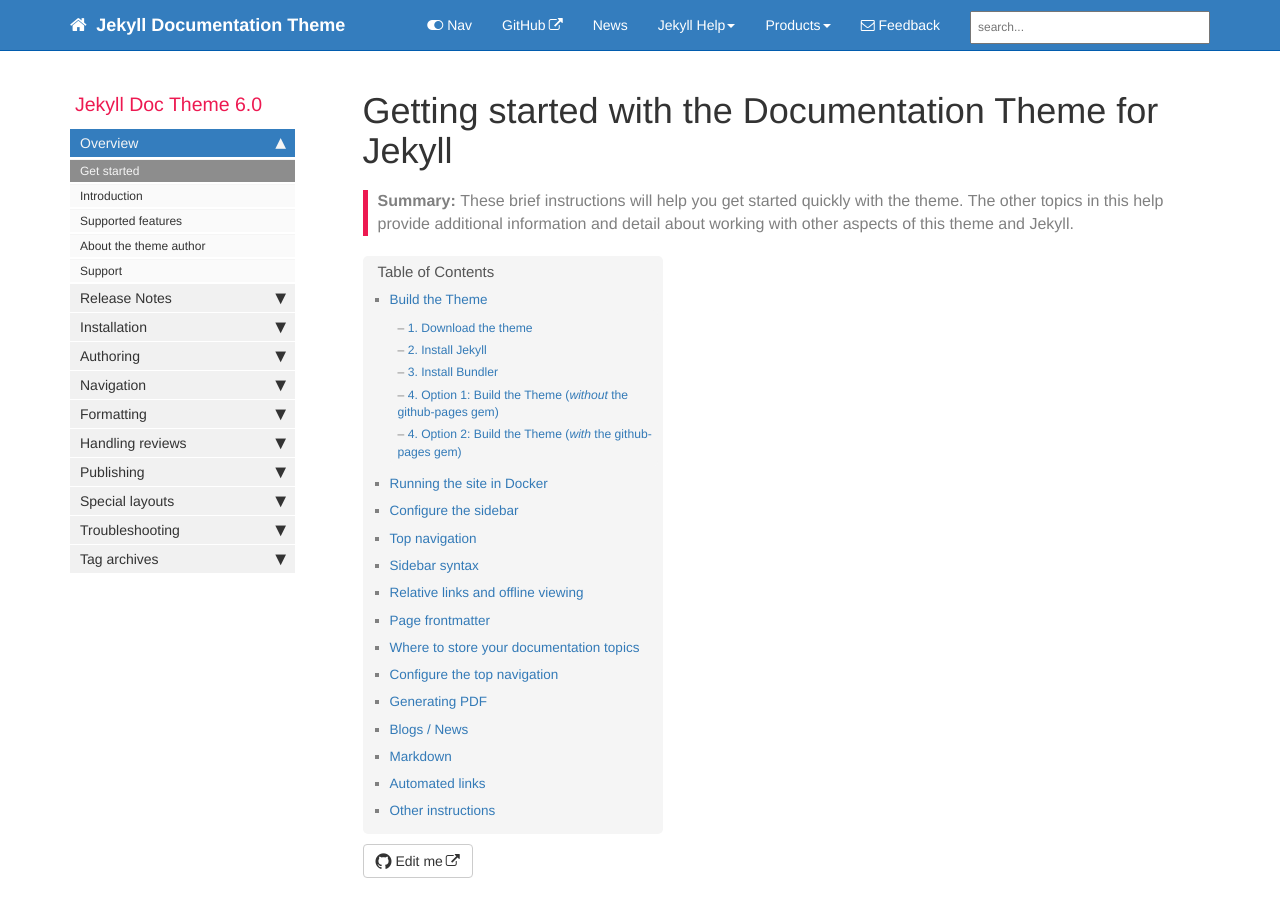
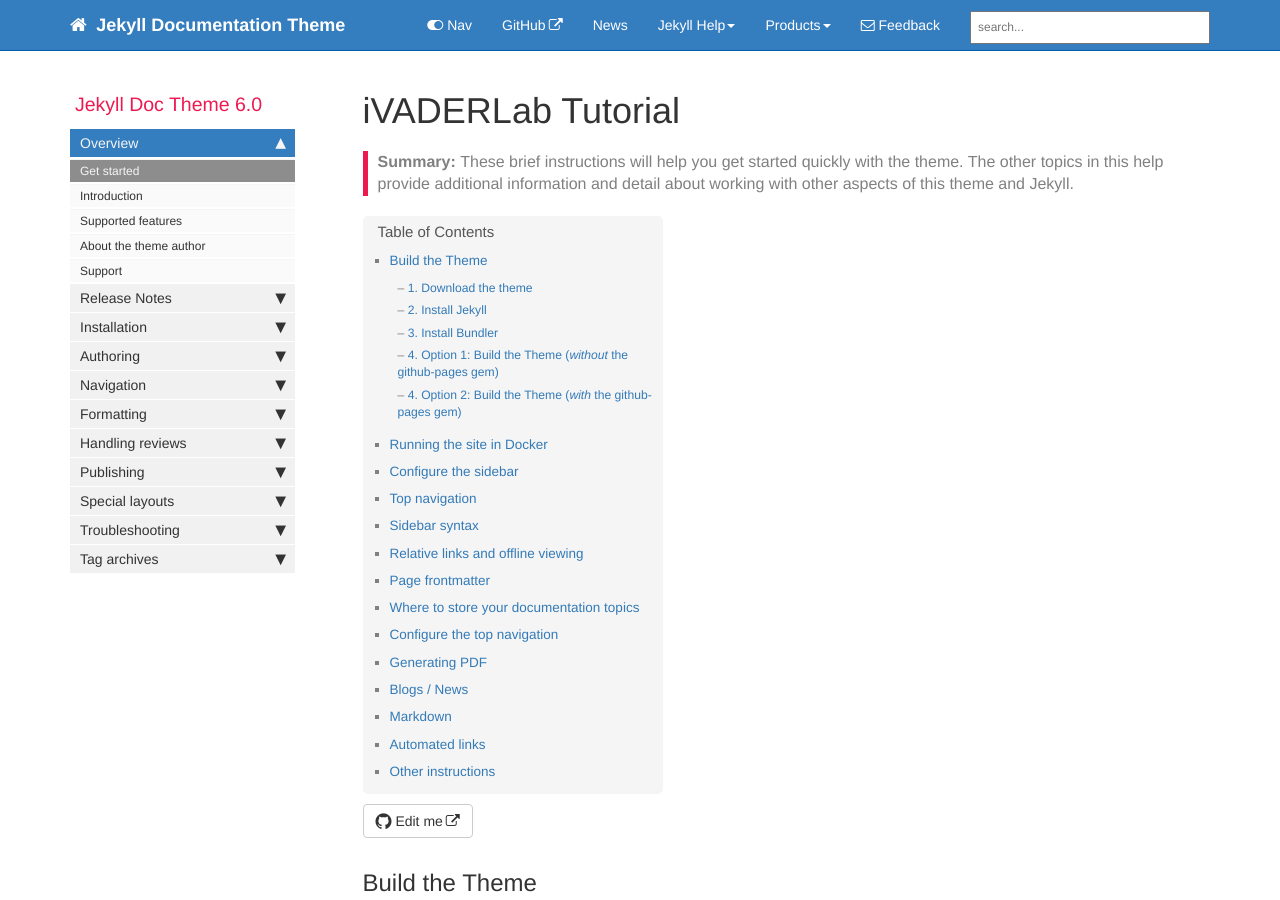
Before and after one commit to iVADERLab/iVADERLab.github.io, a Jekyll site: the page built from index.md, in a window 1280 px wide and 900 px high. Built offline with Jekyll 4.4.1, drawn with Linux system fonts in a browser that asks for light colours; nearby versions of some CDN libraries; comment, search, counter and statistics services are not loaded.

Commit message:
Update index.md

```diff
--- a/index.md
+++ b/index.md
@@ -1,5 +1,5 @@
 ---
-title: "Getting started with the Documentation Theme for Jekyll"
+title: "iVADERLab Tutorial"
 keywords: sample homepage
 tags: [getting_started]
 sidebar: mydoc_sidebar
```
